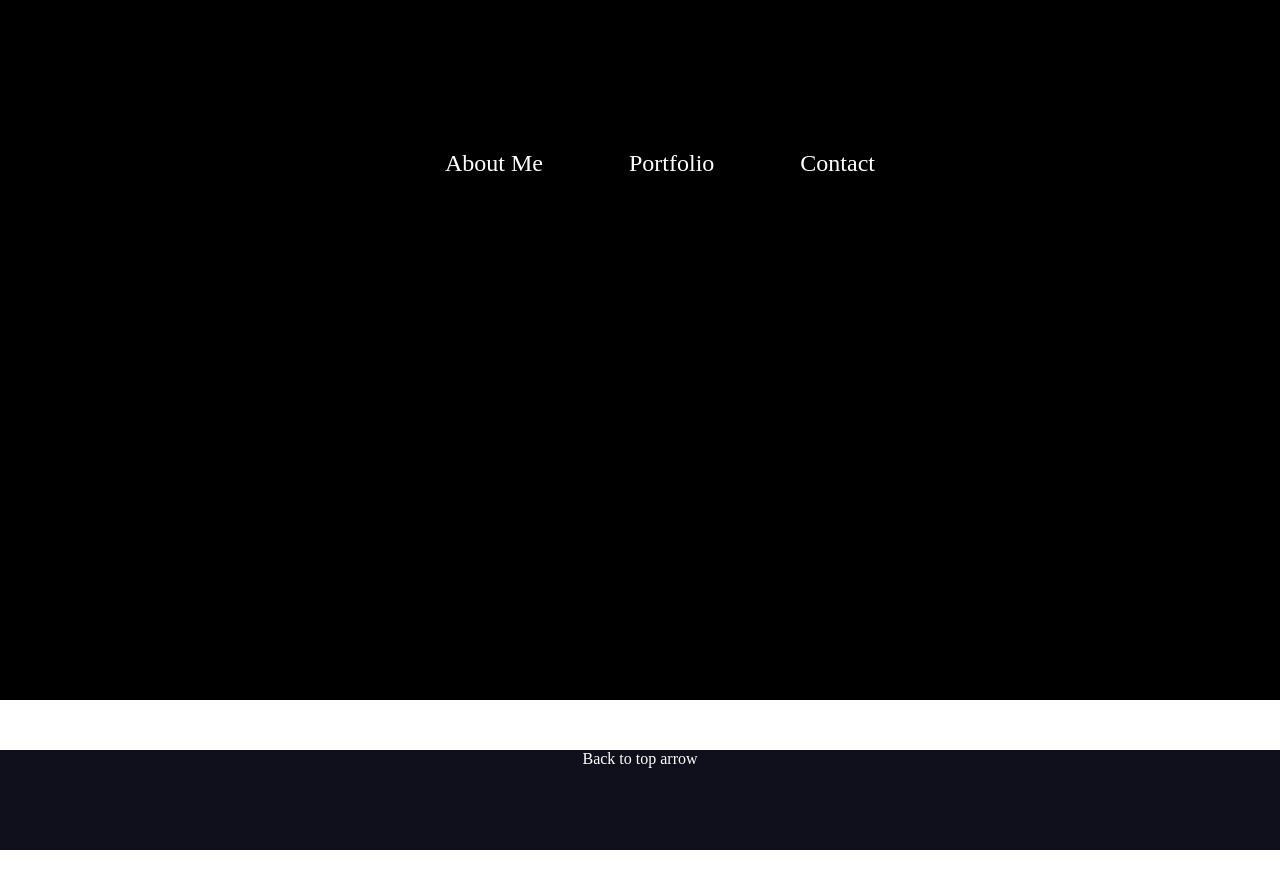
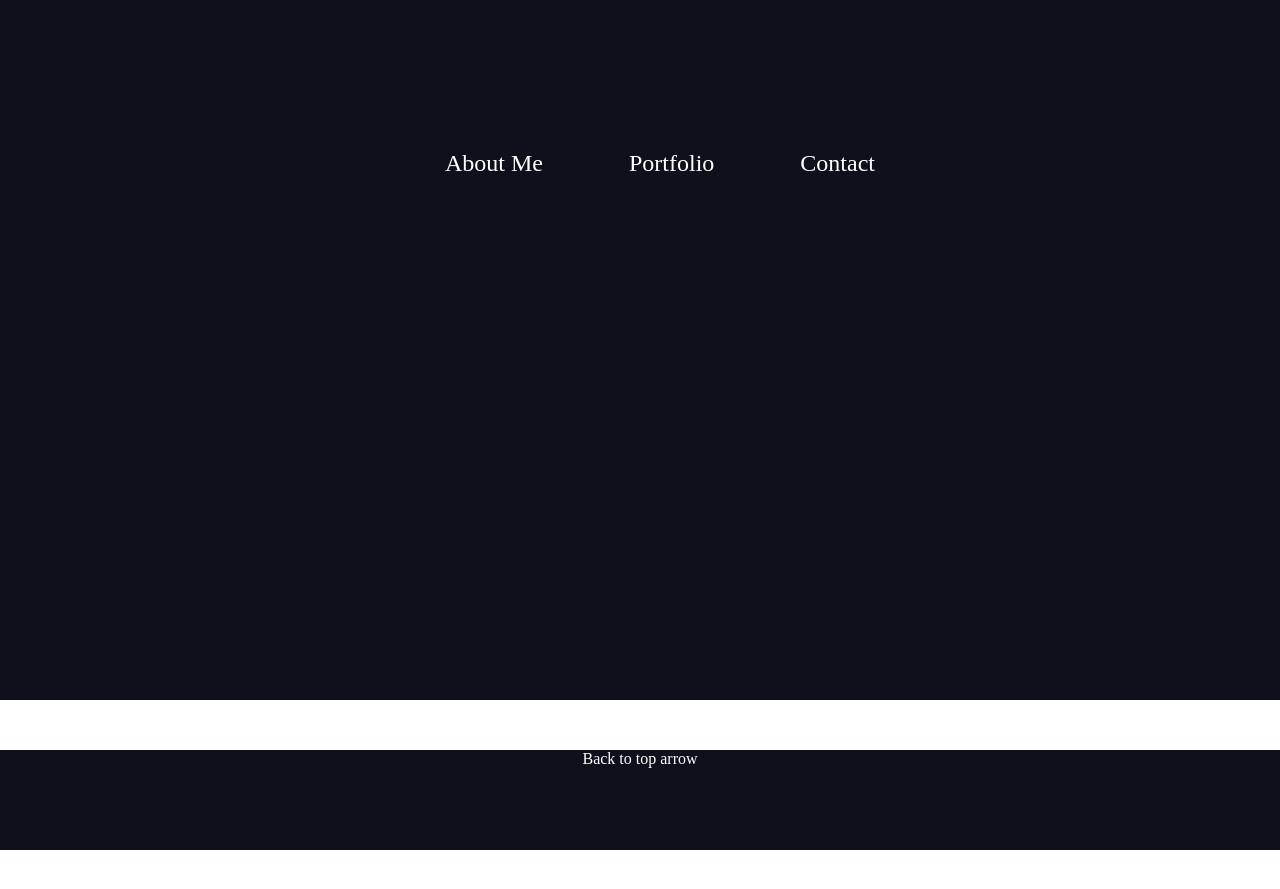
Before and after one commit to SteveReaume/SteveReaume, a Jekyll site: the page built from design.html, in a window 1280 px wide. Shown: the top 889 px of the page. Built offline with Jekyll 4.4.1, drawn with Linux system fonts in a browser that asks for light colours.

Commit message:
Update nav.scss

```diff
--- a/_sass/nav.scss
+++ b/_sass/nav.scss
@@ -7,7 +7,7 @@ body{
   text-align: center;
   padding: 150px;
   font-size: 1.5em;
-  background-color: black;
+  background-color: #10101D;
 }
 nav > ul {
   list-style-type: none;
```
